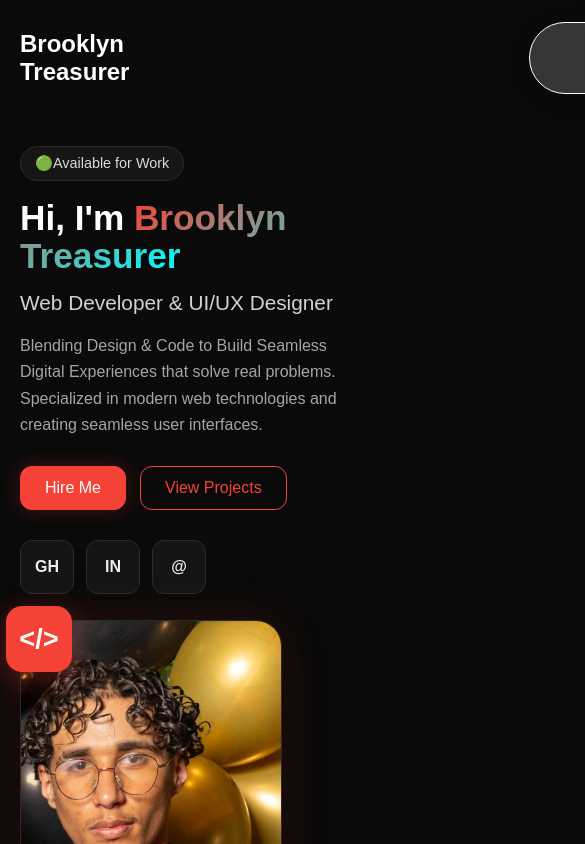
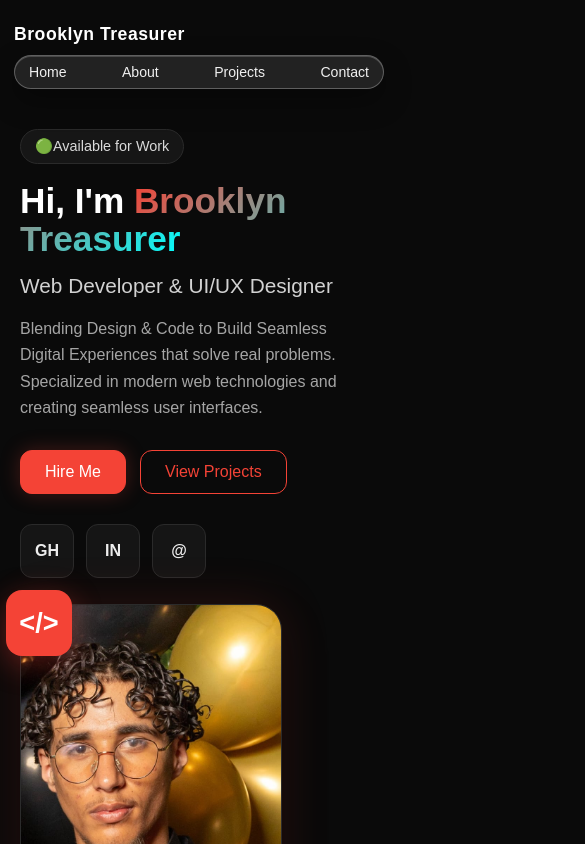
Before and after one commit to BrooklynTreasurer/BROTRE25500_pto2505_GroupA_Brooklyn-Treasurer_CDV05, a React (Vite) app: page / in a window 390 px wide. Shown: the top 844 px of the page, 585 px wide, since content can reach past the window. Built offline with nearby package versions, Linux system fonts and the light colour scheme.

Commit message:
Updated Navigation on header

```diff
--- a/src/App.jsx
+++ b/src/App.jsx
@@ -2,6 +2,7 @@
 import Header from './components/ui/Header'
 import Content from './components/ui/Content'
 import ExtraInfo from './components/ui/ExtraInfo'
+import Contact from './components/ui/Contact'
 
 function App() {
   return (
@@ -9,6 +10,7 @@ function App() {
       <Header />
       <Content />
       <ExtraInfo />
+      <Contact />
     </>
   )
 }
--- a/src/components/ui/Contact.jsx
+++ b/src/components/ui/Contact.jsx
@@ -1,7 +1,7 @@
 export default function Contact() {
     return (
         <section className="contact-section" id="contact">
-            <h2 className="section-title">Get in Touch</h2>
+            <h2 className="section-title">Get in <span className="gradient-text">Touch</span></h2>
             <div className="section-underline" />
             <p className="contact-text">
                 I’m currently open to new opportunities and collaborations. Whether you have a project in mind, want to discuss potential partnerships, or just want to say hello, feel free to reach out! I’m always excited to connect with like-minded individuals and explore how we can work together to create something amazing.
--- a/src/components/ui/ExtraInfo.jsx
+++ b/src/components/ui/ExtraInfo.jsx
@@ -8,6 +8,7 @@ export default function ExtraInfo() {
     const projects = [
         {
             image: kanbanPreview,
+            viewLink: 'https://github.com/BrooklynTreasurer/BROTRE25500_pto2505_GroupA_Brooklyn-Treasurer_JSLPP',
             title: 'KanBan Task Manager',
             description:
                 'A full-featured e-commerce solution with payment integration and admin dashboard.',
@@ -15,12 +16,14 @@ export default function ExtraInfo() {
         },
         {
             image: PortfolioPreview,
+            viewLink: 'https://github.com/BrooklynTreasurer/BROTRE25500_pto2505_GroupA_Brooklyn-Treasurer_CDV05',
             title: 'Portfolio Website Design',
             description: 'Creative portfolio website with smooth animations and modern UI.',
             tags: ['React', 'CSS', 'UI/UX'],
         },
         {
             image: PodcastAppPreview,
+            viewLink: 'https://github.com/BrooklynTreasurer/BROTRE25500_pto2505_GroupA_Brooklyn-Treasurer_DJS03',
             title: 'Podcast App UI',
             description: 'Modern podcast application interface with intuitive navigation and rich media playback.',
             tags: ['React', 'JavaScript', 'UI/UX', 'Mobile' ,'CSS'],
@@ -142,9 +145,18 @@ export default function ExtraInfo() {
                             <div className="project-image-container">
                                 <img src={project.image} alt={`${project.title} preview`} className="project-image" />
                                 <div className="project-overlay">
-                                    <button type="button" className="view-project">
-                                        View Project
-                                    </button>
+                                    {project.viewLink ? (
+                                        <a
+                                            className="view-project"
+                                            href={project.viewLink}
+                                            target="_blank"
+                                            rel="noopener noreferrer"
+                                        >
+                                            View Project
+                                        </a>
+                                    ) : (
+                                        <span className="view-project view-project-disabled">Coming Soon</span>
+                                    )}
                                 </div>
                             </div>
 
--- a/src/index.css
+++ b/src/index.css
@@ -14,33 +14,58 @@ body {
 
 /* header section */
 .top-bar{
+    width: min(1200px, calc(100% - 40px));
+    margin: 14px auto 0;
     display: flex;
     align-items: center;
-    padding: 10px 20px;
+    gap: 18px;
+    padding: 10px 14px;
     color: white;
+    position: sticky;
+    top: 12px;
+    z-index: 50;
+}
+
+.header__title {
+    margin: 0;
+    font-size: 1.1rem;
+    font-weight: 600;
+    letter-spacing: 0.03em;
 }
 
 .nav{
     display: flex;
-    gap: 20px;
     align-items: center;
-    border: solid 1px white;
+    margin-left: auto;
+    border: 1px solid rgba(255, 255, 255, 0.28);
     border-radius: 50px;
-    padding: 10px;
-    padding-right: 100px;
-    padding-left: 100px;
-    margin-left: 400px;
-    background: rgba(255, 255, 255, 0.18);
-    box-shadow: 0 4px 30px rgba(0, 0, 0, 0.1);
-    backdrop-filter: blur(5px);
-    -webkit-backdrop-filter: blur(5px);
-
+    padding: 8px 24px;
+    background: rgba(255, 255, 255, 0.1);
+    box-shadow:
+        0 12px 28px rgba(0, 0, 0, 0.35),
+        inset 0 1px 0 rgba(255, 255, 255, 0.18);
+    backdrop-filter: blur(12px);
+    -webkit-backdrop-filter: blur(12px);
 }
 
 .nav-list{
     list-style: none;
     display: flex;
-    gap: 50px;
+    gap: 30px;
+    margin: 0;
+    padding: 0;
+}
+
+.nav__item {
+    color: #f0f0f0;
+    font-size: 0.95rem;
+    cursor: pointer;
+    transition: color 0.2s ease, text-shadow 0.2s ease;
+}
+
+.nav__item:hover {
+    color: var(--primary-color);
+    text-shadow: 0 0 12px rgba(244, 67, 54, 0.35);
 }
 
 /* content section */
@@ -198,6 +223,27 @@ body {
 }
 
 @media (max-width: 760px) {
+    .top-bar {
+        width: calc(100% - 20px);
+        gap: 10px;
+        flex-wrap: wrap;
+    }
+
+    .nav {
+        width: 100%;
+        padding: 8px 14px;
+    }
+
+    .nav-list {
+        width: 100%;
+        justify-content: space-between;
+        gap: 10px;
+    }
+
+    .nav__item {
+        font-size: 0.88rem;
+    }
+
     .content {
         padding: 30px 20px 10px;
     }
@@ -355,6 +401,13 @@ body {
     border-radius: 8px;
     padding: 8px 12px;
     cursor: pointer;
+    text-decoration: none;
+    display: inline-block;
+}
+
+.view-project-disabled {
+    opacity: 0.6;
+    cursor: not-allowed;
 }
 
 .tone-1 {
```
Also changed, not shown: src/data.js (added).
